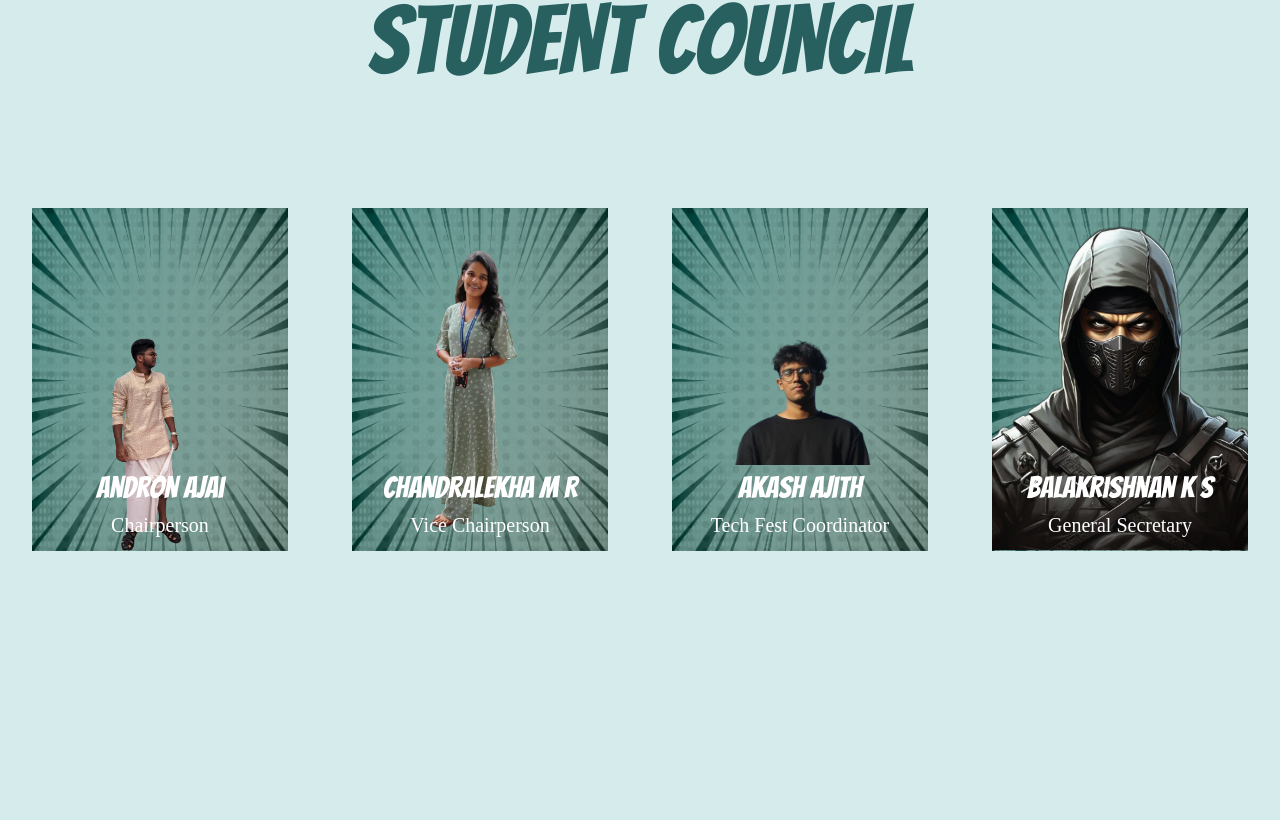
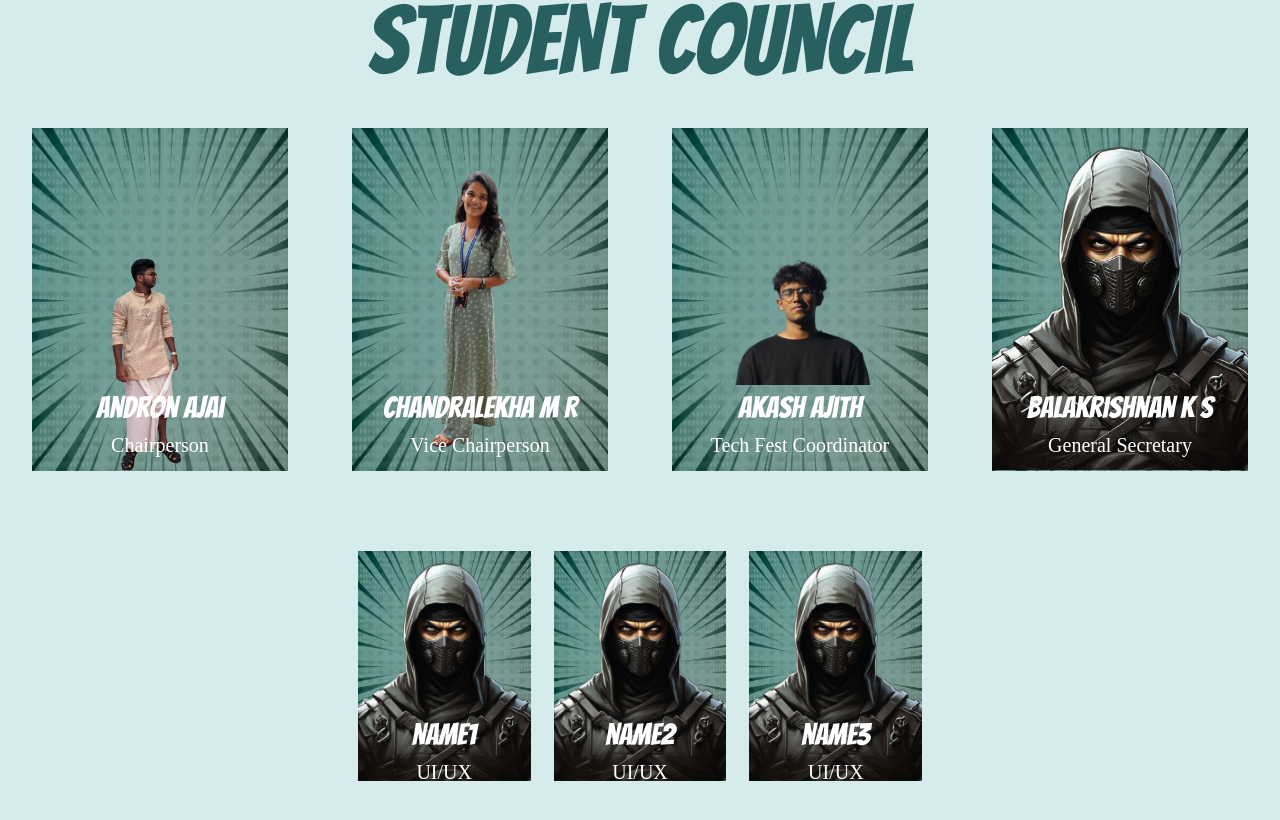
Before and after one commit to MitsMediaClub/Sreshta-24, a Next.js app: page /about in a window 1280 px wide. Shown: the part 1592-2412 px from the top of the page. Built offline with nearby package versions, Linux system fonts and the light colour scheme; a web font is replaced by a local one.

Commit message:
savin cuz im afraid

```diff
--- a/app/about/About.css
+++ b/app/about/About.css
@@ -7,7 +7,7 @@
 
   position: absolute;
   width: 100vw;
-  height: 400vh;
+  height: 600vh;
   display: flex;
   flex-direction: column;
   background: #D6ECEC;
@@ -96,18 +96,19 @@ color: #285F5F;
 
 }
 
-.members-container{
+.student-council-container{
   /* Members Container */
   width: 100vw;
   height: 100vh;
   display: flex;
   flex-direction: column;
   align-items: center;
-  gap: 20%;
+  gap: 10%;
 }
 
 .student-council-leads-container {
   /* Leads */
+  top: 10%;
   justify-content: center ;
   gap:5%;
   width: 100%;
@@ -168,3 +169,67 @@ color: #285F5F;
   color:white;
 
 }
+
+
+.student-council-members-container {
+  /* Members */
+  justify-content: center ;
+  height: fit-content;
+  gap:2%;
+  width: 90%;
+  height: fit-content;
+  display: flex;
+  flex-direction: row;
+  flex-wrap: wrap;
+  background: #D6ECEC;
+}
+
+.student-council-members-container .student-council-members {
+  /* Members */
+  width: 15%;
+  height: fit-content;
+  position: relative;
+  display: flex;
+  flex-direction: column;
+  align-items: center;
+  justify-content: center;
+  background-image: url("/FrameMain.png");
+  background-size: cover;
+  background-repeat: no-repeat;
+}
+
+.student-council-members-container .student-council-members .member-image {
+  /* Members */
+  width: 100%;
+  height: max-content;
+  position: relative;
+  top: 0;
+  left: 0;
+}
+
+.student-council-members-container .student-council-members .member-details{
+  height: 100%;
+  width: 100%;
+  display: flex;
+  flex-direction: column;
+  align-items: center;
+  font-family: "Bangers";
+  font-size: 20px;
+  color:white;
+  position: absolute;
+  bottom: -70%;
+  left: 0;
+}
+
+.student-council-members-container .student-council-members .member-details .member-name{
+  font-size: 30px;
+  color:white;
+
+}
+
+.student-council-members-container .student-council-members .member-details .member-designation{
+  font-size: 20px;
+  font-family: "GoodDog";
+  color:white;
+
+}
--- a/app/about/About.jsx
+++ b/app/about/About.jsx
@@ -27,7 +27,7 @@ function StudentCouncil({data}){
     console.log(lead)
   })
   return (
-    <div className='members-container'>
+    <div className='student-council-container'>
       <p className='subsection-title'>STUDENT COUNCIL</p>
       <div className='student-council-leads-container'>
         {data.Leads.map((lead,index) => {
@@ -38,7 +38,19 @@ function StudentCouncil({data}){
                 <p className='lead-name'>{lead.name}</p>
                 <p className='lead-designation'>{lead.designation}</p>
               </div>
-
+            </div>
+          )
+        })}
+      </div>
+      <div className='student-council-members-container'>
+        {data.Members.map((member,index) => {
+          return (
+            <div className='student-council-members' key={index}>
+              <img className='member-image' src={member.image} alt={member.name} />
+              <div className='member-details'>
+                <p className='member-name'>{member.name}</p>
+                <p className='member-designation'>{member.designation}</p>
+              </div>
             </div>
           )
         })}
```
